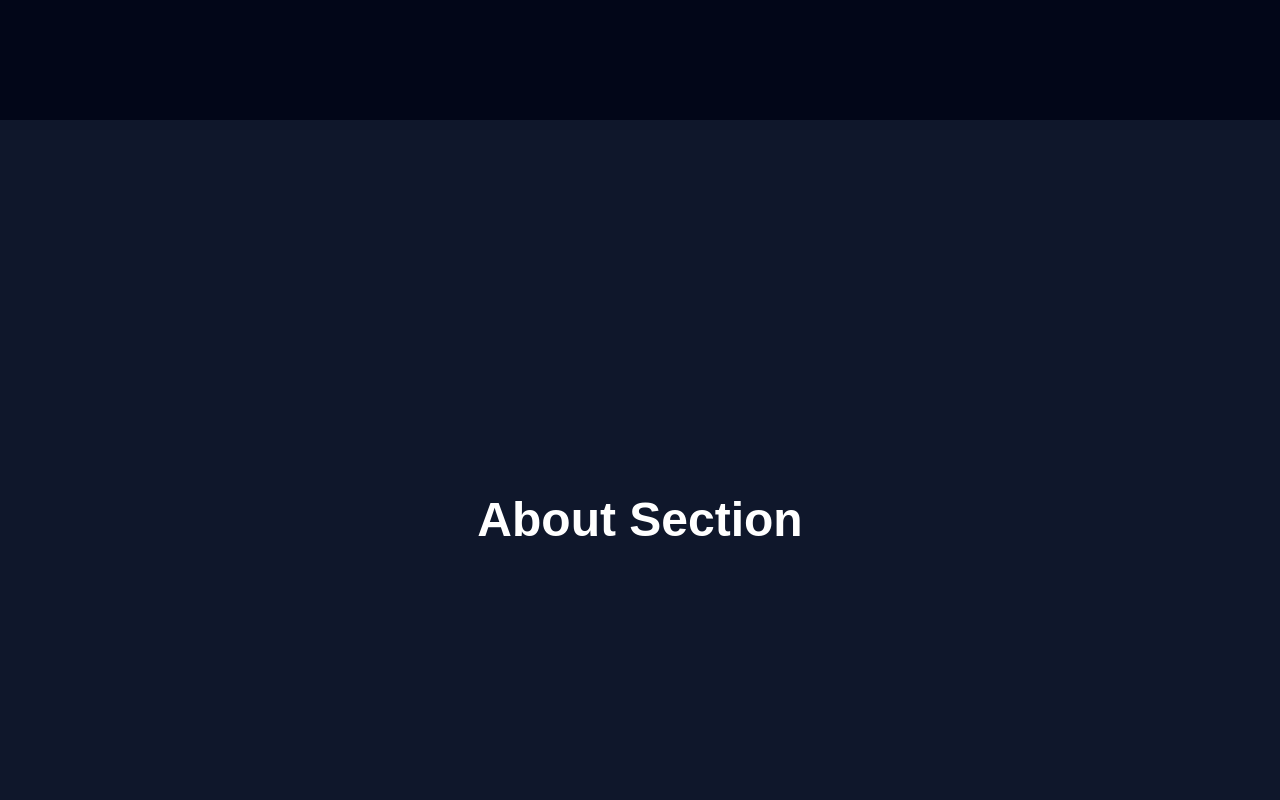
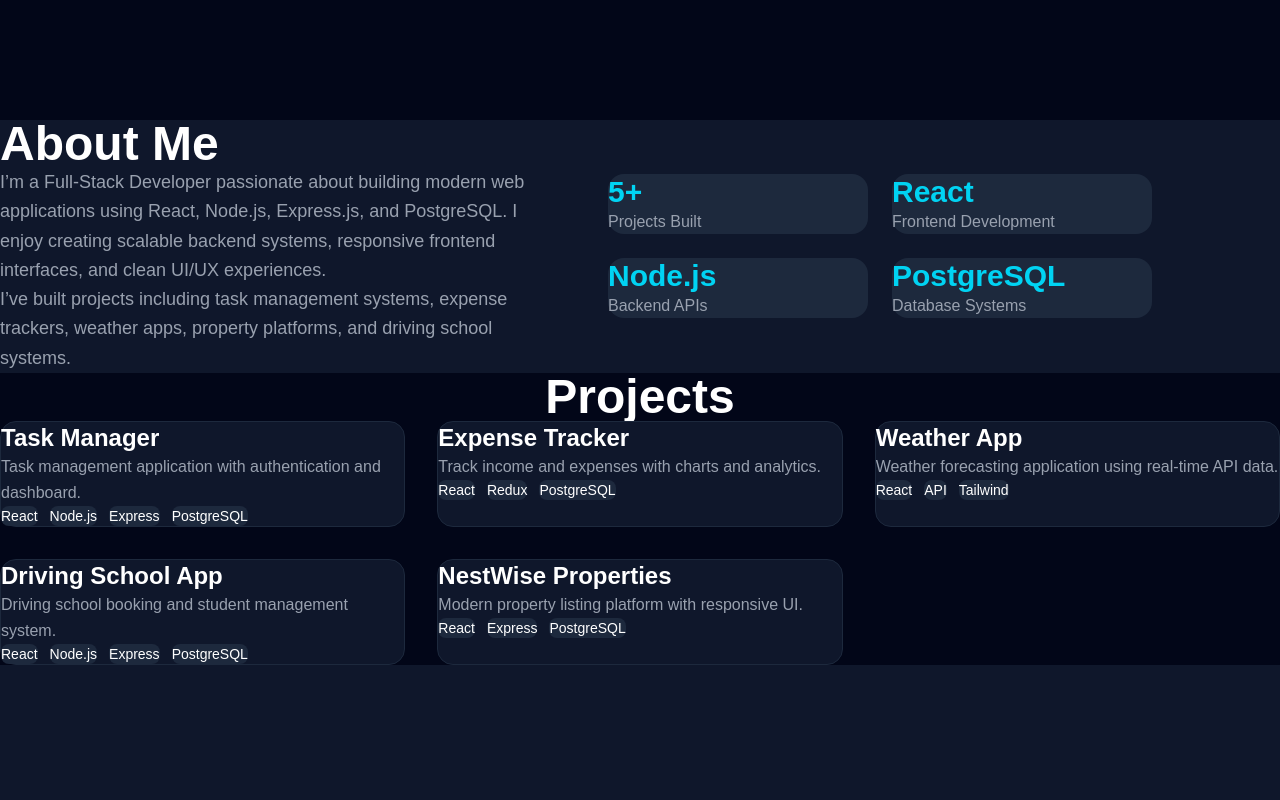
Before and after one commit to kamva-hanisi/Developer_Portfolio, a React (Vite) app in the folder client/: page / in a window 1280 px wide. Shown: the part 680-1480 px from the top of the page. Built offline with nearby package versions, Linux system fonts and the light colour scheme.

Commit message:
feat: enhance sections with smooth scrolling links and dynamic project display

```diff
--- a/client/src/components/Navbar.jsx
+++ b/client/src/components/Navbar.jsx
@@ -1,5 +1,6 @@
 import { useState } from "react";
 import { HiMenu, HiX } from "react-icons/hi";
+import { Link } from "react-scroll";
 
 function Navbar() {
   const [isOpen, setIsOpen] = useState(false);
@@ -11,17 +12,41 @@ function Navbar() {
 
         {/* Desktop Menu */}
         <ul className="hidden md:flex gap-8 text-gray-300 font-medium">
-          <li className="hover:text-white transition cursor-pointer">Home</li>
+          <Link
+            to="home"
+            smooth={true}
+            duration={500}
+            className="hover:text-white transition cursor-pointer"
+          >
+            Home
+          </Link>
 
-          <li className="hover:text-white transition cursor-pointer">About</li>
+          <Link
+            to="about"
+            smooth={true}
+            duration={500}
+            className="hover:text-white transition cursor-pointer"
+          >
+            About
+          </Link>
 
-          <li className="hover:text-white transition cursor-pointer">
+          <Link
+            to="projects"
+            smooth={true}
+            duration={500}
+            className="hover:text-white transition cursor-pointer"
+          >
             Projects
-          </li>
+          </Link>
 
-          <li className="hover:text-white transition cursor-pointer">
+          <Link
+            to="contact"
+            smooth={true}
+            duration={500}
+            className="hover:text-white transition cursor-pointer"
+          >
             Contact
-          </li>
+          </Link>
         </ul>
 
         {/* Mobile Button */}
--- /dev/null
+++ b/client/src/data/projects.js
@@ -0,0 +1,34 @@
+const projects = [
+  {
+    title: "Task Manager",
+    description:
+      "Task management application with authentication and dashboard.",
+    tech: ["React", "Node.js", "Express", "PostgreSQL"],
+  },
+
+  {
+    title: "Expense Tracker",
+    description: "Track income and expenses with charts and analytics.",
+    tech: ["React", "Redux", "PostgreSQL"],
+  },
+
+  {
+    title: "Weather App",
+    description: "Weather forecasting application using real-time API data.",
+    tech: ["React", "API", "Tailwind"],
+  },
+
+  {
+    title: "Driving School App",
+    description: "Driving school booking and student management system.",
+    tech: ["React", "Node.js", "Express", "PostgreSQL"],
+  },
+
+  {
+    title: "NestWise Properties",
+    description: "Modern property listing platform with responsive UI.",
+    tech: ["React", "Express", "PostgreSQL"],
+  },
+];
+
+export default projects;
--- a/client/src/sections/About.jsx
+++ b/client/src/sections/About.jsx
@@ -1,7 +1,63 @@
+import { motion } from "framer-motion";
+
 function About() {
   return (
-    <section className="min-h-screen bg-slate-900 flex items-center justify-center">
-      <h1 className="text-5xl font-bold">About Section</h1>
+    <section id="about" className="py-24 bg-slate-900 px-6">
+      <div className="max-w-6xl mx-auto grid md:grid-cols-2 gap-16 items-center">
+        {/* Left */}
+        <motion.div
+          initial={{ opacity: 0, x: -40 }}
+          whileInView={{ opacity: 1, x: 0 }}
+          transition={{ duration: 0.8 }}
+        >
+          <h2 className="text-4xl md:text-5xl font-bold mb-6">About Me</h2>
+
+          <p className="text-gray-400 leading-relaxed text-lg">
+            I’m a Full-Stack Developer passionate about building modern web
+            applications using React, Node.js, Express.js, and PostgreSQL. I
+            enjoy creating scalable backend systems, responsive frontend
+            interfaces, and clean UI/UX experiences.
+          </p>
+
+          <p className="text-gray-400 leading-relaxed text-lg mt-6">
+            I’ve built projects including task management systems, expense
+            trackers, weather apps, property platforms, and driving school
+            systems.
+          </p>
+        </motion.div>
+
+        {/* Right */}
+        <motion.div
+          initial={{ opacity: 0, x: 40 }}
+          whileInView={{ opacity: 1, x: 0 }}
+          transition={{ duration: 0.8 }}
+          className="grid grid-cols-2 gap-6"
+        >
+          <div className="bg-slate-800 p-6 rounded-2xl">
+            <h3 className="text-cyan-400 text-3xl font-bold">5+</h3>
+
+            <p className="text-gray-400 mt-2">Projects Built</p>
+          </div>
+
+          <div className="bg-slate-800 p-6 rounded-2xl">
+            <h3 className="text-cyan-400 text-3xl font-bold">React</h3>
+
+            <p className="text-gray-400 mt-2">Frontend Development</p>
+          </div>
+
+          <div className="bg-slate-800 p-6 rounded-2xl">
+            <h3 className="text-cyan-400 text-3xl font-bold">Node.js</h3>
+
+            <p className="text-gray-400 mt-2">Backend APIs</p>
+          </div>
+
+          <div className="bg-slate-800 p-6 rounded-2xl">
+            <h3 className="text-cyan-400 text-3xl font-bold">PostgreSQL</h3>
+
+            <p className="text-gray-400 mt-2">Database Systems</p>
+          </div>
+        </motion.div>
+      </div>
     </section>
   );
 }
--- a/client/src/sections/Contact.jsx
+++ b/client/src/sections/Contact.jsx
@@ -1,6 +1,9 @@
 function Contact() {
   return (
-    <section className="min-h-screen bg-slate-900 flex items-center justify-center">
+    <section
+      id="contact"
+      className="min-h-screen bg-slate-900 flex items-center justify-center"
+    >
       <h1 className="text-5xl font-bold">Contact Section</h1>
     </section>
   );
--- a/client/src/sections/Hero.jsx
+++ b/client/src/sections/Hero.jsx
@@ -2,7 +2,10 @@ import { motion } from "framer-motion";
 
 function Hero() {
   return (
-    <section className="min-h-screen flex items-center justify-center px-6 bg-slate-950">
+    <section
+      id="home"
+      className="min-h-screen flex items-center justify-center px-6 bg-slate-950"
+    >
       <div className="max-w-4xl text-center">
         <motion.h1
           initial={{ opacity: 0, y: 40 }}
--- a/client/src/sections/Projects.jsx
+++ b/client/src/sections/Projects.jsx
@@ -1,7 +1,43 @@
+import { motion } from "framer-motion";
+import projects from "../data/projects";
+
 function Projects() {
   return (
-    <section className="min-h-screen bg-slate-950 flex items-center justify-center">
-      <h1 className="text-5xl font-bold">Projects Section</h1>
+    <section id="projects" className="py-24 px-6 bg-slate-950">
+      <div className="max-w-7xl mx-auto">
+        <h2 className="text-4xl md:text-5xl font-bold text-center mb-16">
+          Projects
+        </h2>
+
+        <div className="grid md:grid-cols-2 lg:grid-cols-3 gap-8">
+          {projects.map((project, index) => (
+            <motion.div
+              key={index}
+              initial={{ opacity: 0, y: 40 }}
+              whileInView={{ opacity: 1, y: 0 }}
+              transition={{ duration: 0.6 }}
+              className="bg-slate-900 border border-slate-800 rounded-2xl p-6 hover:border-cyan-400 transition"
+            >
+              <h3 className="text-2xl font-bold mb-4">{project.title}</h3>
+
+              <p className="text-gray-400 leading-relaxed mb-6">
+                {project.description}
+              </p>
+
+              <div className="flex flex-wrap gap-3">
+                {project.tech.map((tech, i) => (
+                  <span
+                    key={i}
+                    className="bg-slate-800 px-4 py-2 rounded-lg text-sm"
+                  >
+                    {tech}
+                  </span>
+                ))}
+              </div>
+            </motion.div>
+          ))}
+        </div>
+      </div>
     </section>
   );
 }
```
